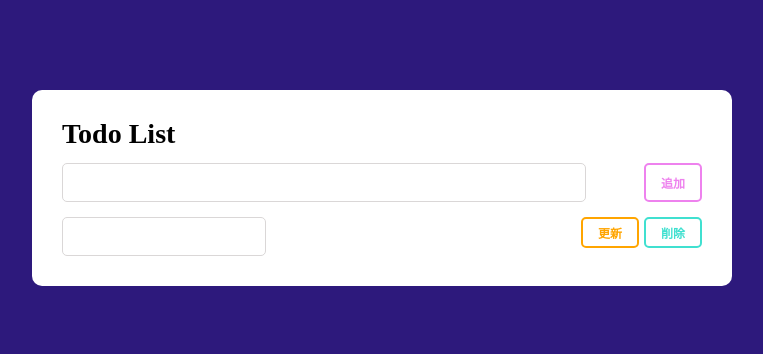
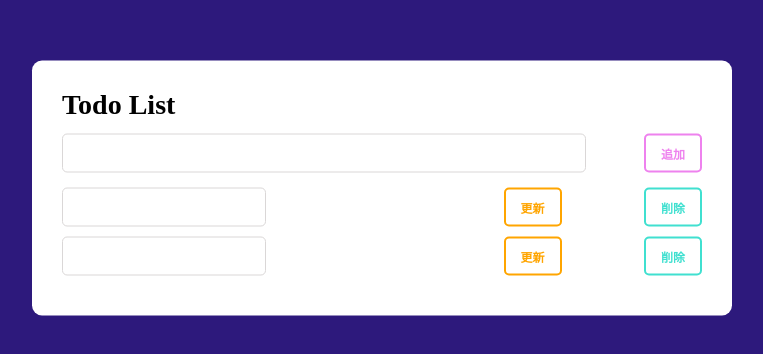
Before and after one commit to urugus-adamah/20210315_hamada_front, a Vue app: page / in a window 1280 px wide. Shown: the part 212-566 px from the top of the page, without its empty margins (258-1021 px from the left). Built offline with nearby package versions, Linux system fonts and the light colour scheme.

Commit message:
画面微修正

```diff
--- a/src/views/TodoList.vue
+++ b/src/views/TodoList.vue
@@ -5,11 +5,18 @@
 
 
       <div class="list">
-        <div class="add flex">
+        <div class="add-list flex">
           <input class="inp-add" type="text">
           <button class="btn-add">追加</button>
         </div>
-        <div class="update flex">
+        <div class="update-list flex">
+          <input type="text" class="inp-update">
+          <div class="btn-up-del">
+            <button class="btn-update">更新</button>
+            <button class="btn-delete">削除</button>
+          </div>
+        </div>
+        <div class="update-list flex">
           <input type="text" class="inp-update">
           <div class="btn-up-del">
             <button class="btn-update">更新</button>
@@ -51,12 +58,13 @@
   .list{
     width: 100%;
   }
-  .add {
+  .add-list {
     margin: 15px 0;
     justify-content: space-between;
   }
-  .update{
+  .update-list{
     justify-content: space-between;
+    margin-bottom: 10px;
   }
   input{
     font-size: 18px;
@@ -73,10 +81,9 @@
   }
 
   button{
-    margin-left: 5px;
-    padding: 5px 15px;
+    padding: 8px 15px;
     background-color: transparent;
-    border: solid 2px;
+    border: 2px solid;
     border-radius: 5px;
     font-size: 12px;
     cursor: pointer;
@@ -106,4 +113,10 @@
     background-color: turquoise;
     color: white;
   }
+
+  .btn-up-del{
+    display: flex;
+    width: 31%;
+    justify-content: space-between;
+  }
   </style>
```
